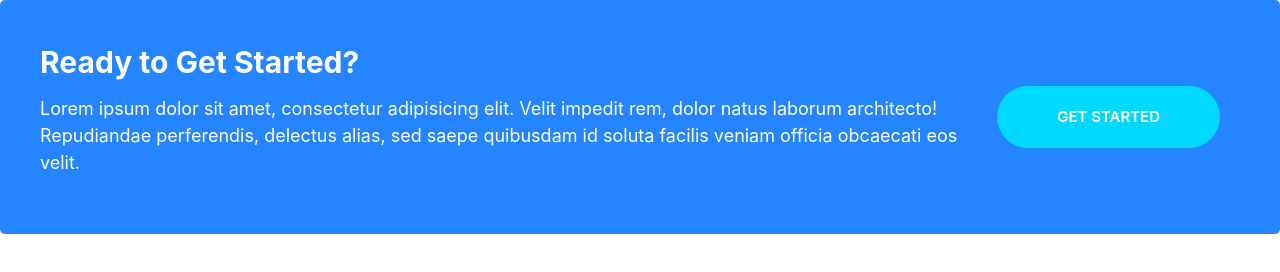
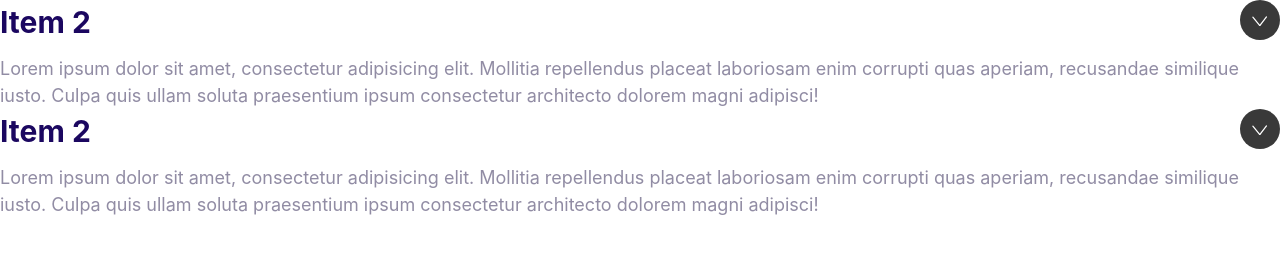
Before and after one commit to danielvmv/danify, a plain HTML site: page index.html in a window 1280 px wide. Drawn offline with Linux system fonts and the light colour scheme.

Commit message:
Add collapsible component

```diff
--- a/CSS/styles.css
+++ b/CSS/styles.css
@@ -165,8 +165,8 @@
 }
 
 .icon--small {
- width: 30px;
- height: 30px;
+  width: 30px;
+  height: 30px;
 }
 
 .icon--primary {
@@ -190,6 +190,7 @@
 .icon-container--accent {
   background: var(--color-accent);
 }
+
 /* Buttons */
 .btn {
   border-radius: 40px;
@@ -445,14 +446,13 @@
 }
 
 /* Grids */
-
 .grid {
   display: grid;
 }
 
 @media screen and (min-width: 768px) {
   .grid--1x2 {
-    grid-template-columns: 1fr 1fr;
+    grid-template-columns: repeat(2, 1fr);
   }
 }
 
@@ -462,18 +462,18 @@
   }
 }
 
-/* Testimonial */
-
+/* Testimonials */
 .testimonial {
   padding: 3rem;
 }
 
 .testimonial__image {
   position: relative;
+  margin: 0 3rem;
 }
 
 .testimonial__image > img {
-  width: 100%
+  width: 100%;
 }
 
 .testimonial__image > .icon-container {
@@ -483,18 +483,22 @@
 }
 
 @media screen and (min-width: 768px) {
-  .testimonial .quote
-  .testimonial .quote__author{
-    font-size: 2.5rem;
+  .testimonial__image {
+    margin: 0;
+  }
+
+  .testimonial .quote,
+  .testimonial .quote__author {
+    font-size: 2.4rem;
   }
 
   .testimonial .quote {
     margin-left: 6rem;
+    margin-right: 0;
   }
 }
 
 /* Callouts */
-
 .callout {
   padding: 4rem;
   border-radius: 5px;
@@ -502,7 +506,7 @@
 
 .callout--primary {
   background: var(--color-primary);
-  color: #fff
+  color: #fff;
 }
 
 .callout__heading {
@@ -531,7 +535,38 @@
 
   .callout .btn {
     justify-self: start;
-    margin: 0 2rem
+    margin: 0 2rem;
   }
+}
 
+/* Collapsibles */
+.collapsible__header {
+  display: flex;
+  justify-content: space-between;
 }
+
+.collapsible__heading {
+  margin-top: 0;
+  font-size: 3rem;
+}
+
+.collapsible__chevron {
+  transform: rotate(-90deg);
+  transition: transform 0.3s;
+}
+
+.collapsible__content {
+  max-height: 0;
+  overflow: hidden;
+  opacity: 0;
+  transition: all 0.3s;
+}
+
+.collapsible--expanded .collapsible__chevron {
+  transform: rotate(0);
+}
+
+.collapsible--expanded .collapsible__content {
+  max-height: 100vh;
+  opacity: 1;
+}
--- a/index.html
+++ b/index.html
@@ -9,19 +9,34 @@
     <link rel="stylesheet" href="CSS/styles.css" />
   </head>
   <body>
-    <div class="callout callout--primary">
-      <div class="grid grid--1x2">
-        <div class="callout__content">
-          <h2 class="callout__heading">Ready to Get Started?</h2>
-          <p>
-            Lorem ipsum dolor sit amet, consectetur adipisicing elit. Velit
-            impedit rem, dolor natus laborum architecto! Repudiandae
-            perferendis, delectus alias, sed saepe quibusdam id soluta facilis
-            veniam officia obcaecati eos velit.
-          </p>
-        </div>
-        <a href="#" class="btn btn--secondary btn--stretched">Get Started</a>
+    <div class="collapsible collapsible--expanded">
+      <header class="collapsible__header">
+        <h2 class="collapsible__heading">Item 2</h2>
+        <svg class="icon icon--white collapsible__chevron">
+          <use xlink:href="images/sprite.svg#chevron"></use>
+        </svg>
+      </header>
+      <div class="collapsible__content">
+        Lorem ipsum dolor sit amet, consectetur adipisicing elit. Mollitia
+        repellendus placeat laboriosam enim corrupti quas aperiam, recusandae
+        similique iusto. Culpa quis ullam soluta praesentium ipsum consectetur
+        architecto dolorem magni adipisci!
       </div>
     </div>
+    <div class="collapsible collapsible--expanded">
+      <header class="collapsible__header">
+        <h2 class="collapsible__heading">Item 2</h2>
+        <svg class="icon icon--white collapsible__chevron">
+          <use xlink:href="images/sprite.svg#chevron"></use>
+        </svg>
+      </header>
+      <div class="collapsible__content">
+        Lorem ipsum dolor sit amet, consectetur adipisicing elit. Mollitia
+        repellendus placeat laboriosam enim corrupti quas aperiam, recusandae
+        similique iusto. Culpa quis ullam soluta praesentium ipsum consectetur
+        architecto dolorem magni adipisci!
+      </div>
+    </div>
+    <script src="js/main.js"></script>
   </body>
 </html>
--- /dev/null
+++ b/js/main.js
@@ -0,0 +1,6 @@
+const collapsibles = document.querySelectorAll(".collapsible");
+collapsibles.forEach((item) =>
+  item.addEventListener("click", function () {
+    this.classList.toggle("collapsible--expanded");
+  })
+);
```
Also changed, not shown: components/collapsible.html (added, +28 -0 lines).
